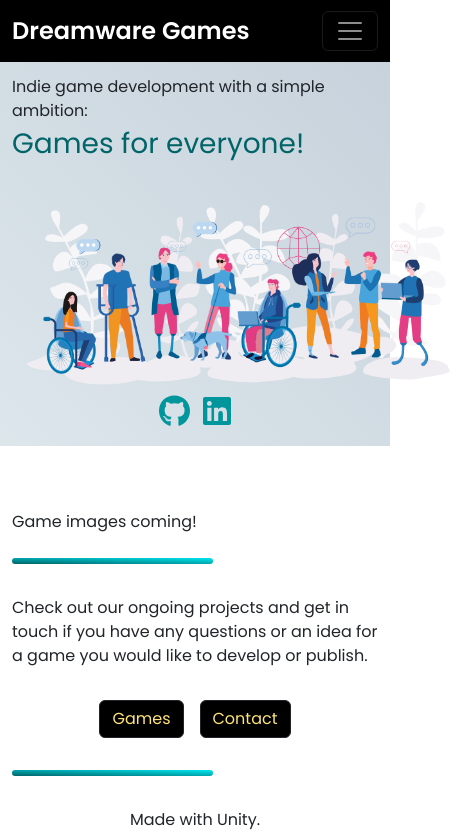
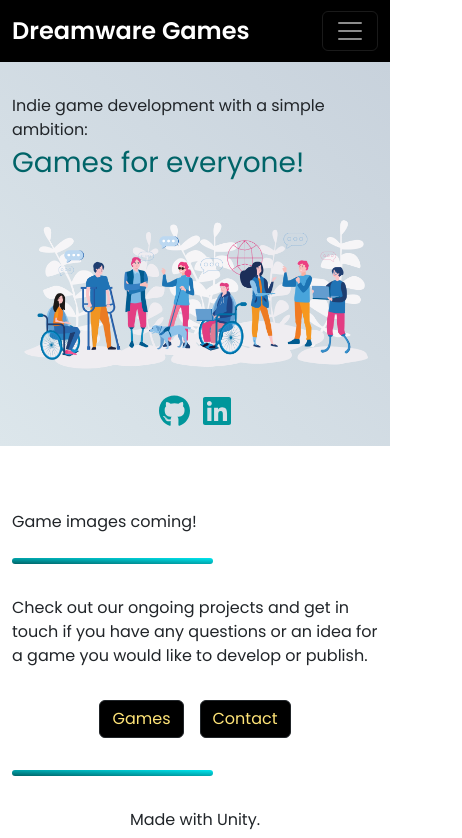
Before and after one commit to Dreamware-Games/website, a React (Create React App) app: page / in a window 390 px wide. Shown: the top 838 px of the page, 462 px wide, since content can reach past the window. Built offline with nearby package versions, Linux system fonts and the light colour scheme.

Commit message:
Fit image to container

```diff
--- a/src/assets/css/style.css
+++ b/src/assets/css/style.css
@@ -61,7 +61,9 @@ hr {
 }
 
 .hero-container-column img {
-    width: 600px;
+    max-width: 100%;
+    max-height: 100%;
+    object-fit: contain;
 }
 
 .hero-container-social-contact {
@@ -87,7 +89,4 @@ hr {
     .hero-container-header {
         font-size: 28px;
     }
-    .hero-container-column img {
-        width: 450px;
-    }
 }
```
